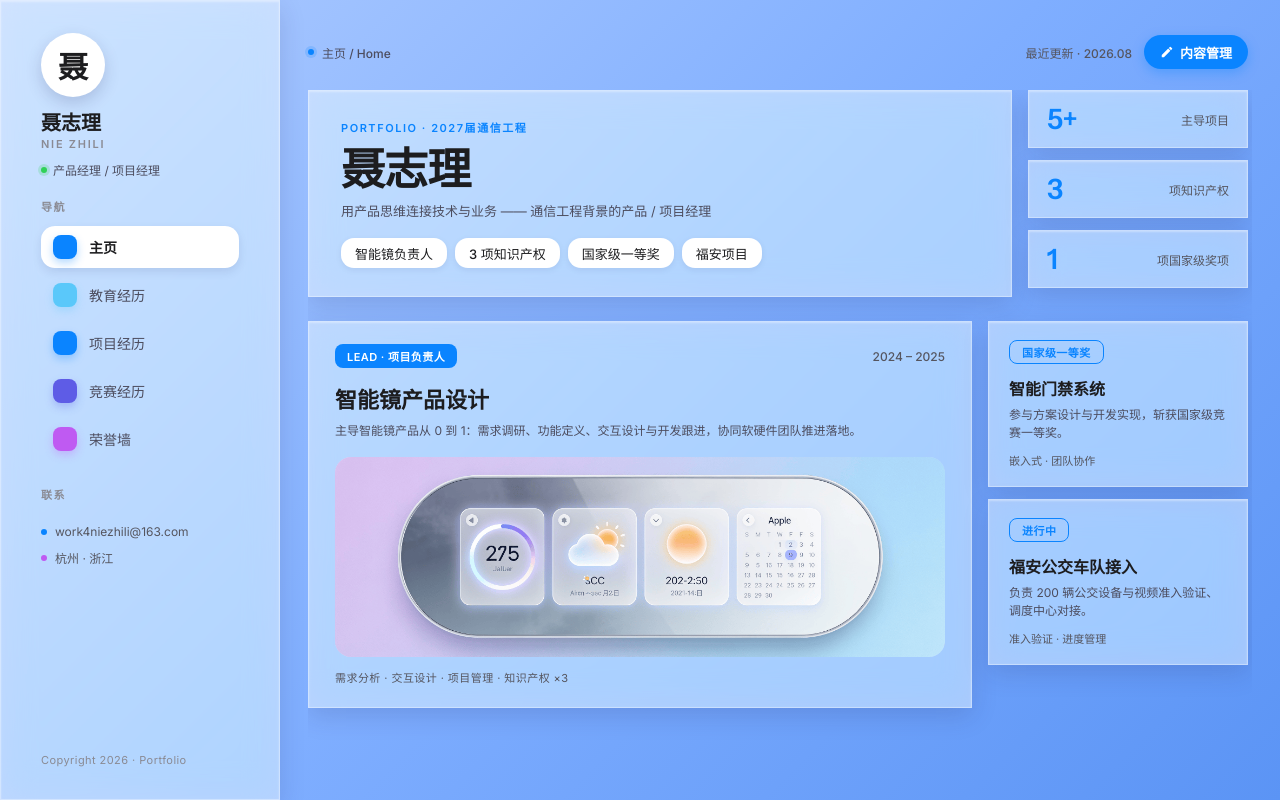
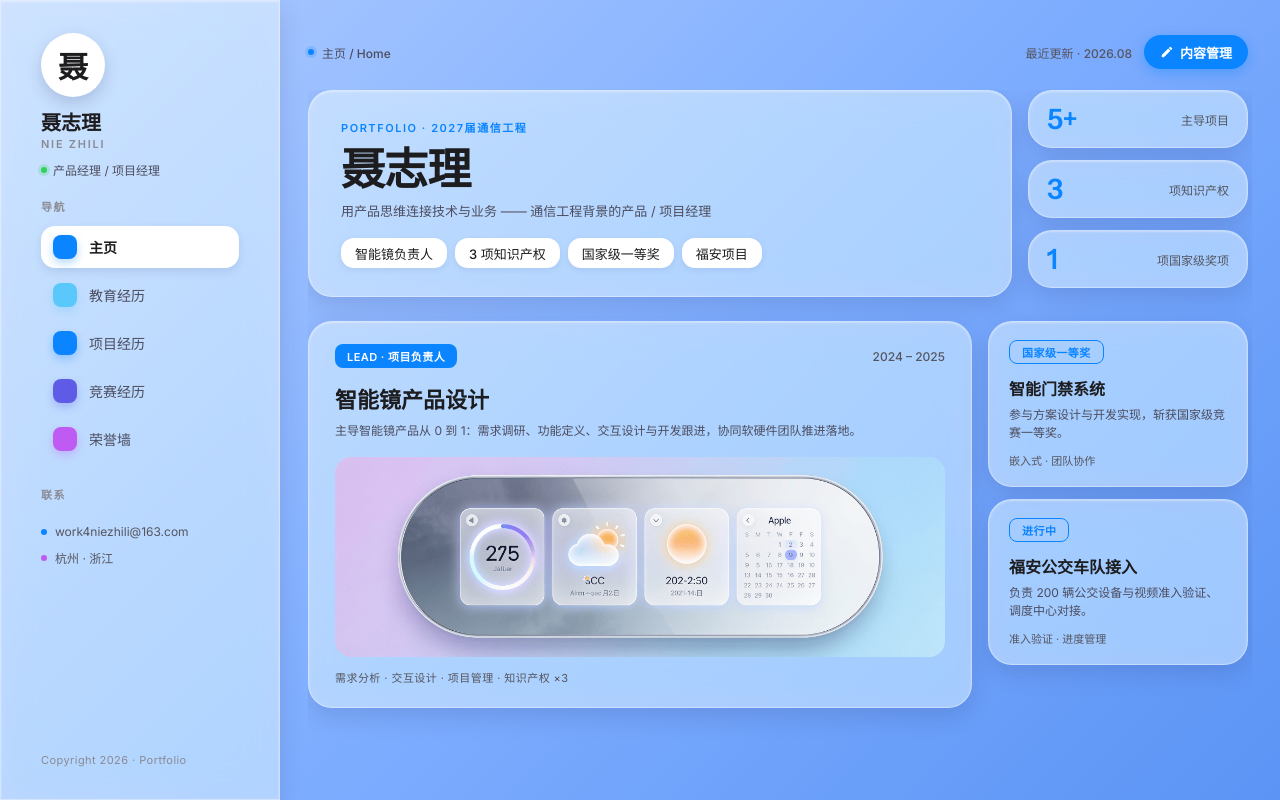
Before and after one commit to niezhili/niezhili-portfolio, a Vue app: page / in a window 1280 px wide. Built offline with nearby package versions, Linux system fonts and the light colour scheme.

Commit message:
fix: add border-radius to .glass cards to match prototype

```diff
--- a/src/styles/global.css
+++ b/src/styles/global.css
@@ -25,6 +25,7 @@ img { display: block; max-width: 100%; }
 .glass {
   background: var(--glass-fill);
   border: 1px solid var(--glass-stroke);
+  border-radius: var(--r-card);
   box-shadow:
     0 8px 24px var(--glass-shadow),
     inset 0 1px 2px var(--glass-inner);
```
